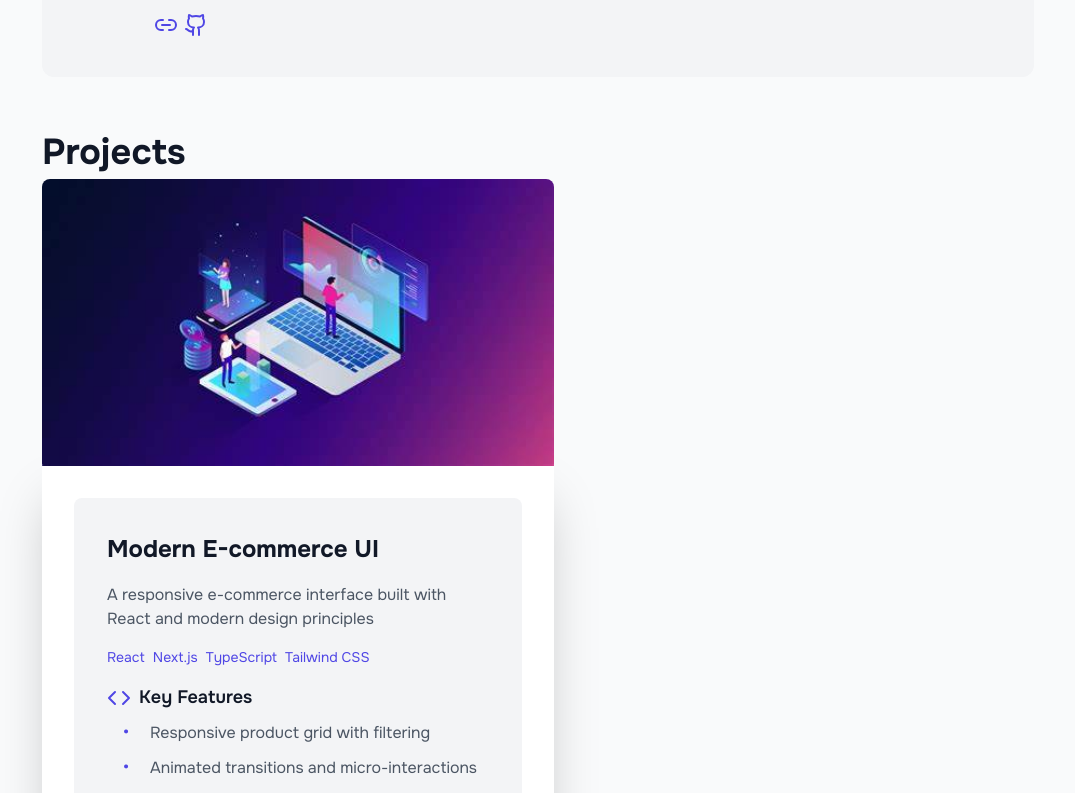
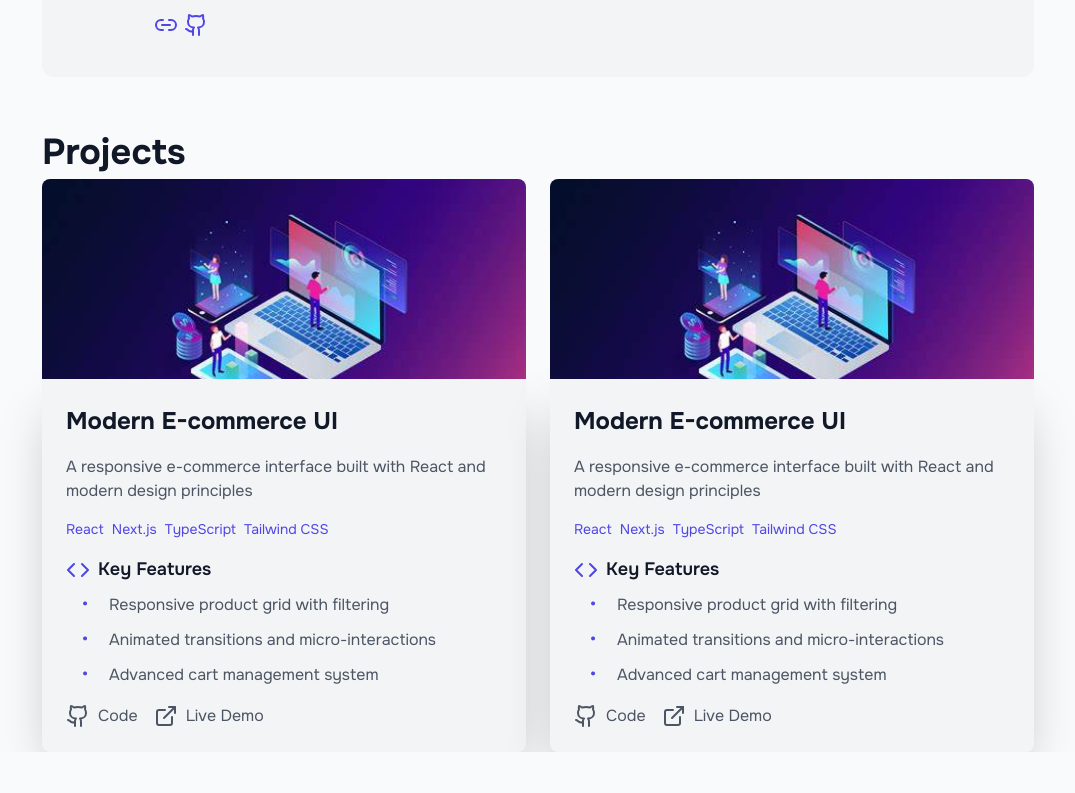
Before and after one commit to Orbitado/portfolio, a Next.js app: page / in a window 1280 px wide. Shown: the part 1647-2440 px from the top of the page, without its empty margins (102-1177 px from the left). After the commit the page ends 2399 px from the top, so only its background shows below. Built offline with nearby package versions, Linux system fonts and the light colour scheme.

Commit message:
feat: projects main card

```diff
--- a/src/app/(pages)/Projects.tsx
+++ b/src/app/(pages)/Projects.tsx
@@ -1,14 +1,13 @@
 import Card from "@/components/common/Card";
-import TagList from "@/components/common/TagList";
-import { Code, ExternalLink, GithubIcon } from "lucide-react";
-import Link from "next/link";
 
 function Projects() {
   return (
     <section id="projects" className="projects-section">
       <h2 className="section__heading">Projects</h2>
-      <Card />
-      <Card />
+      <article className="projects">
+        <Card />
+        <Card />
+      </article>
     </section>
   );
 }
--- a/src/components/common/Card.tsx
+++ b/src/components/common/Card.tsx
@@ -3,21 +3,19 @@ import { Code, ExternalLink, GithubIcon } from "lucide-react";
 import Link from "next/link";
 function Card() {
   return (
-    <>
+    <div className="projects__card">
       <figure className="projects__image">
         <img src="/images/image.png" alt="E-commerce UI" />
       </figure>
-      <article className="projects">
+
       <section className="projects__content">
         <div>
           <h3 className="projects__heading">Modern E-commerce UI</h3>
           <p className="projects__text">
-              A responsive e-commerce interface built with React and modern
-              design principles
+            A responsive e-commerce interface built with React and modern design
+            principles
           </p>
-            <TagList
-              list={["React", "Next.js", "TypeScript", "Tailwind CSS"]}
-            />
+          <TagList list={["React", "Next.js", "TypeScript", "Tailwind CSS"]} />
           <h4 className="projects__subheading">
             <Code className="projects__icon" aria-hidden="true" />
             Key Features
@@ -44,8 +42,7 @@ function Card() {
           </div>
         </div>
       </section>
-      </article>
-    </>
+    </div>
   );
 }
 
--- a/src/scss/_projects.scss
+++ b/src/scss/_projects.scss
@@ -1,24 +1,22 @@
 .projects {
-  background-color: var(--bg-section);
-  border-radius: 0 0 map-get($border-radius, lg) map-get($border-radius, lg);
-  padding: map-get($spacing, xl);
-  box-shadow: map-get($box-shadow, 2xl);
-  margin: 0;
-  display: flex;
-  max-width: 512px;
+  display: grid;
+  grid-template-columns: repeat(auto-fit, minmax(300px, 1fr));
+  gap: map-get($spacing, lg);
 
   &__content {
-    display: flex;
-    flex-direction: column;
-    gap: map-get($spacing, md);
+    background-color: var(--bg-section);
+    border-radius: 0 0 map-get($border-radius, lg) map-get($border-radius, lg);
+    padding: map-get($spacing, xl);
+    box-shadow: map-get($box-shadow, 2xl);
+    padding: map-get($spacing, lg);
     background-color: var(--bg-box);
-    border: 1px solid transparent;
-    border-radius: map-get($border-radius, lg);
-    padding: map-get($spacing, xl);
+    border: 1px solid var(--border-color);
+    text-align: left;
   }
 
   &__image {
-    width: 512px;
+    width: 100%;
+    height: 200px;
     border-radius: map-get($border-radius, lg) map-get($border-radius, lg) 0 0;
     overflow: hidden;
 
@@ -27,6 +25,13 @@
       width: 100%;
       height: auto;
       object-fit: cover;
+      object-position: center;
+
+      transition: transform 0.3s ease;
+
+      &:hover {
+        transform: scale(1.1);
+      }
     }
   }
 
```
Also changed, not shown: src/componenjs/common/Card.js (+5 -5 lines), src/app/styles.css. Lines whose indentation alone changed are shown as unchanged.
